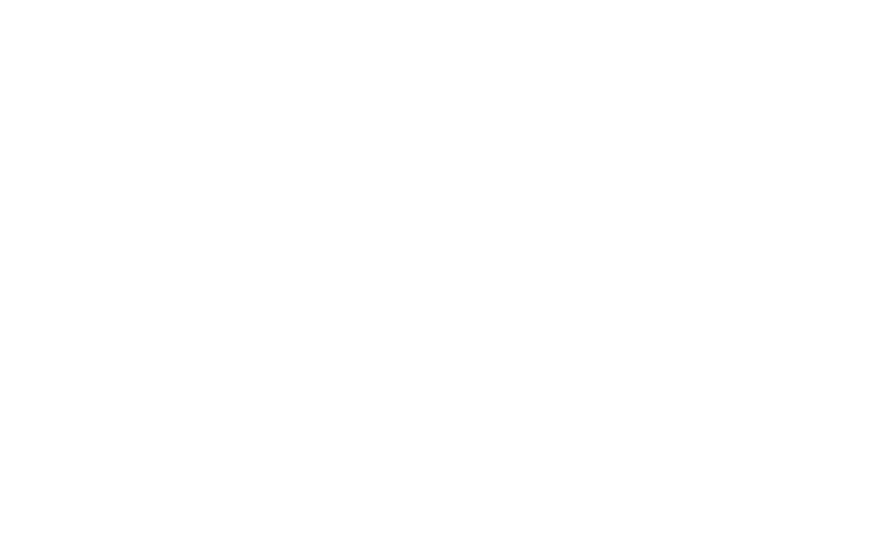
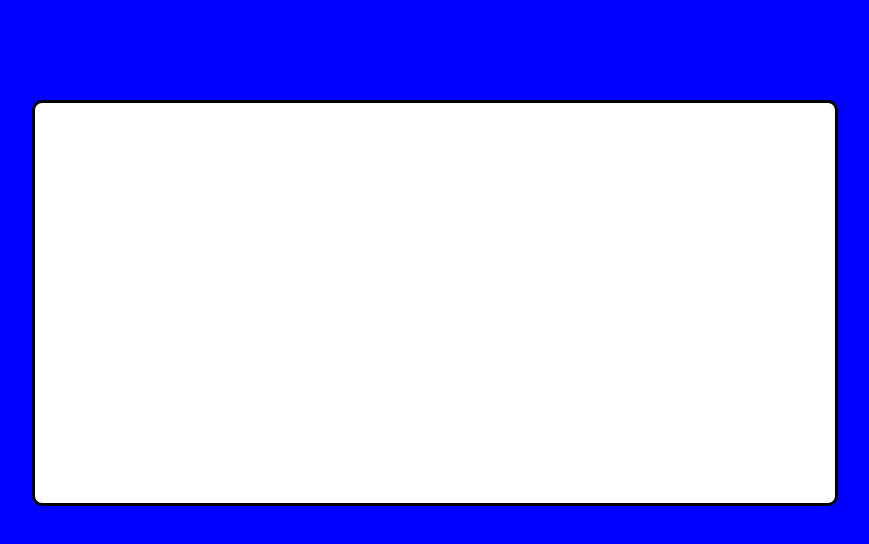
Before and after one commit to TrilhaX/jogo2d3d, a plain HTML site: page index.html in a window 1280 px wide. Shown: the whole page, without its empty margins (205-1074 px from the left). Drawn offline with Linux system fonts and the light colour scheme.

Commit message:
Adicionando HTML

```diff
--- a/index.html
+++ b/index.html
@@ -1,12 +1,15 @@
 <!DOCTYPE html>
-<html lang="en">
+<html lang="pt-br">
 <head>
     <meta charset="UTF-8">
     <meta name="viewport" content="width=device-width, initial-scale=1.0">
-    <title>Document</title>
+    <title>Jogo 2D</title>
+    <link rel="stylesheet" href="style.css">
 </head>
 <body>
 
-    <script src="script.js"></script>
+
 </body>
+<canvas id="jogo2D" style="width: 800px; height: 400px;"></canvas>
+<script src="script.js"></script>
 </html>
--- /dev/null
+++ b/style.css
@@ -0,0 +1,18 @@
+*{
+    padding: 0;
+    margin: 0;
+}
+
+body{
+    display: flex;
+    align-items: center;
+    justify-content: center;
+    background-color: blue;
+}
+
+canvas{
+    margin-top: 100px;
+    background-color: white;
+    border: 3px solid black;
+    border-radius: 10px;
+}
```
